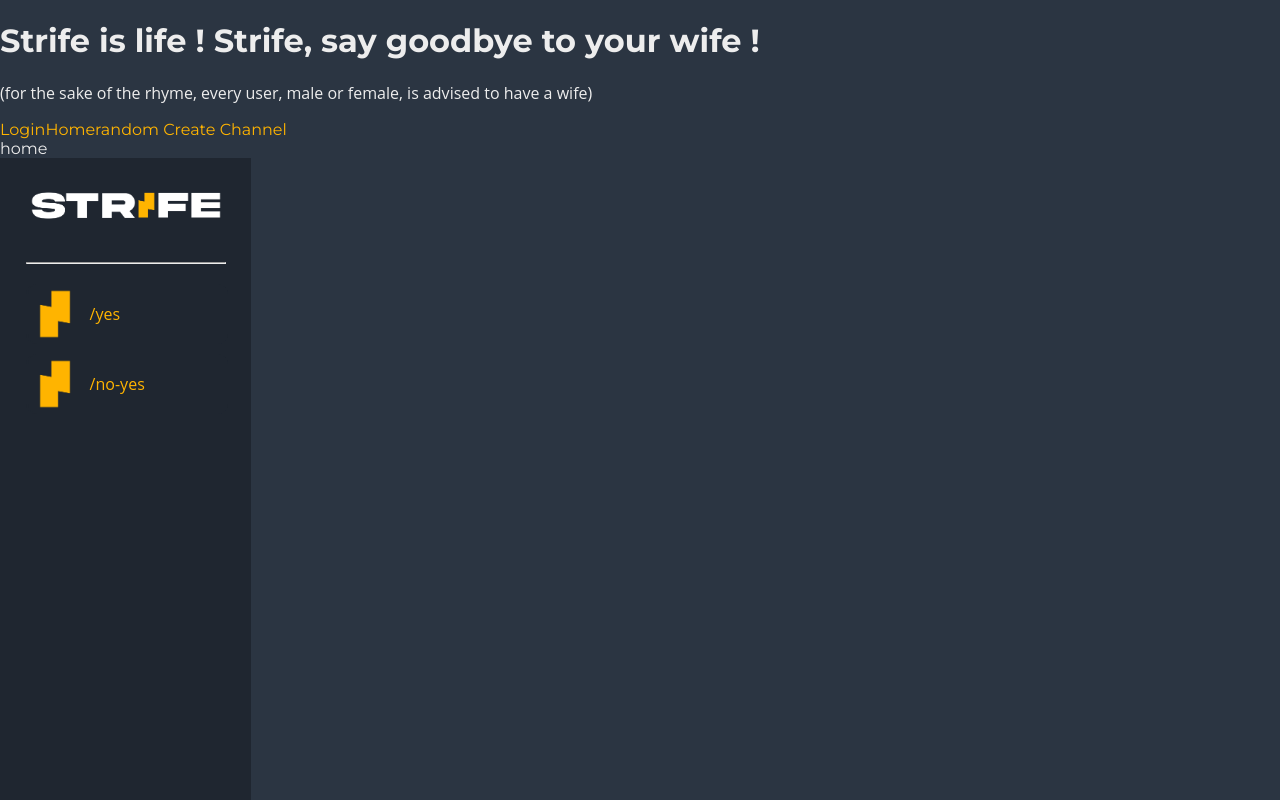
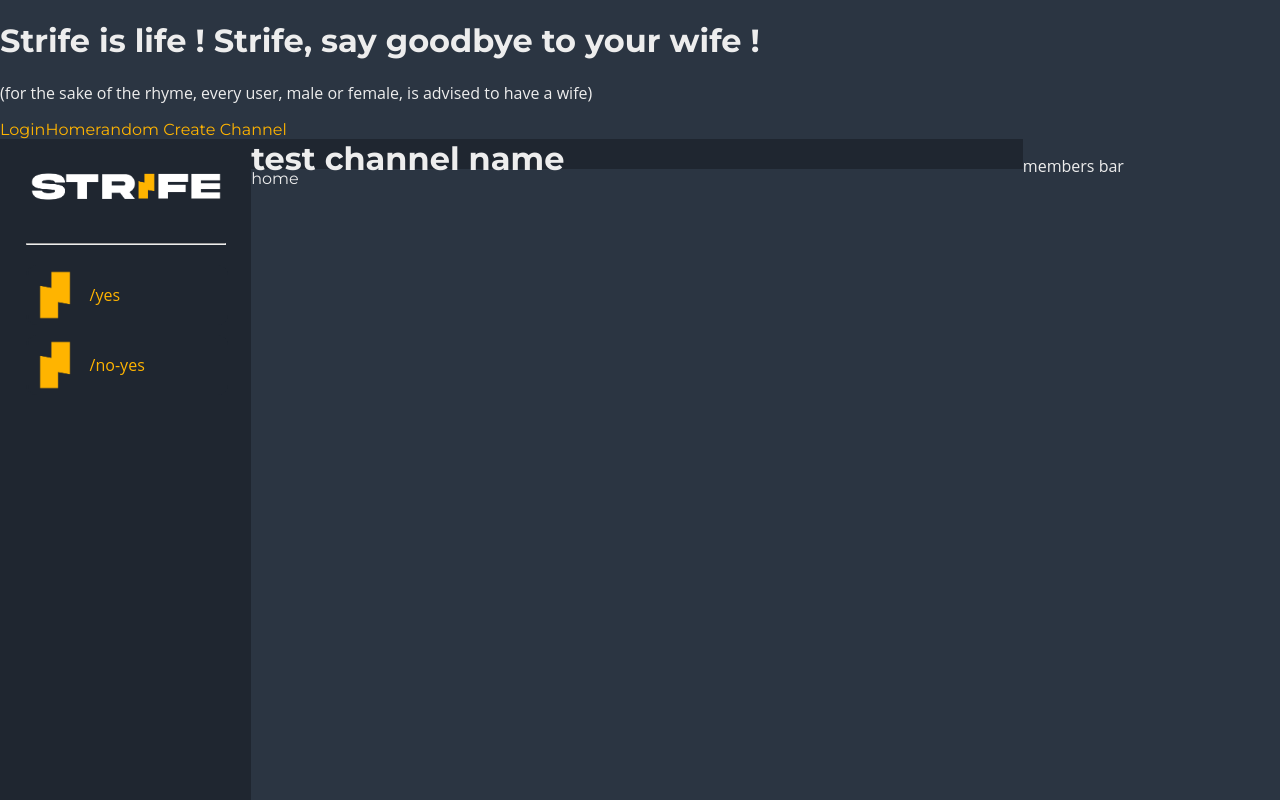
Before and after one commit to Matteo-Grellier/Strife, a Vue app: page / in a window 1280 px wide. Shown: the top 800 px of the page. Built offline with nearby package versions, Linux system fonts and the light colour scheme.

Commit message:
✨ created the channel layout

```diff
--- a/src/App.vue
+++ b/src/App.vue
@@ -14,7 +14,6 @@
       <RouterLink to="/">Home</RouterLink>
       <RouterLink to="/ff">random</RouterLink>
       <router-link :to="{ name: 'createChannel'}"> Create Channel </router-link>
-
     </nav>
   </header>
 
--- /dev/null
+++ b/src/components/ChannelTopbar.vue
@@ -0,0 +1,22 @@
+<script setup lang="ts">
+    const props = defineProps<{
+        channelName: string
+    }>();
+</script>
+
+<template>
+  <div class="ChannelTopbar">
+    <h1 class="ChannelName">{{channelName}}</h1>
+  </div>
+</template>
+
+<style scoped>
+  .ChannelTopbar {
+    background-color: var(--color-dark-blue);
+    height: 30px;
+  }
+
+  .ChannelName {
+    margin: 0;
+  }
+</style>
--- a/src/views/HomeView.vue
+++ b/src/views/HomeView.vue
@@ -1,15 +1,36 @@
 <script setup lang="ts">
-    import ChannelSidebar from "../components/ChanelSidebar.vue";
+  import ChannelSidebar from "../components/ChannelSidebar.vue";
+  import ChannelTopbar from "../components/ChannelTopbar.vue";
 </script>
 
 <template>
-    <main>
+  <main>
+    <div class="elements">
+      <ChannelSidebar class="ChannelSidebar"/>
+      <div class="innerContent">
+        <ChannelTopbar channelName="test channel name"/>
         home
-        <ChannelSidebar/>
-
-    </main>
+      </div>
+      <p class="MembersSidebar">members bar</p>
+    </div>
+  </main>
 </template>
 
 <style scoped>
+  .elements {
+    display: flex;
+    flex-direction: row;
+  }
 
+  .ChannelSidebar {
+    flex: 1;
+  }
+
+  .innerContent {
+    flex: 3;
+  }
+
+  .MembersSidebar {
+    flex: 1;
+  }
 </style>
```
Also changed, not shown: package.json (+5 -2 lines), src/components/ChannelSidebar.vue (renamed from src/components/ChanelSidebar.vue), 1 other file (tests, documents, lock files or other folders).
